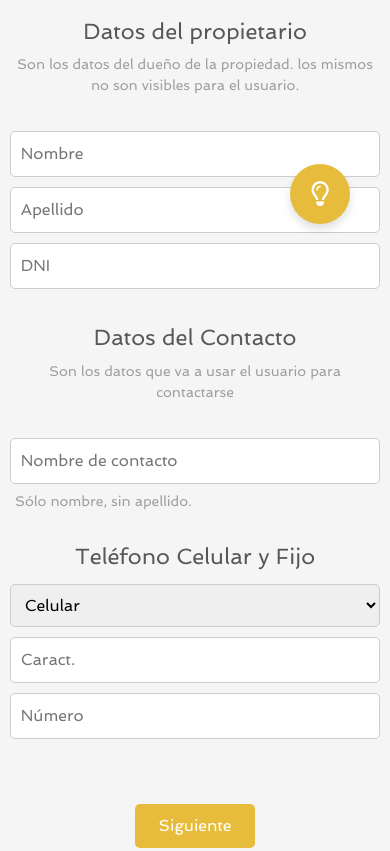
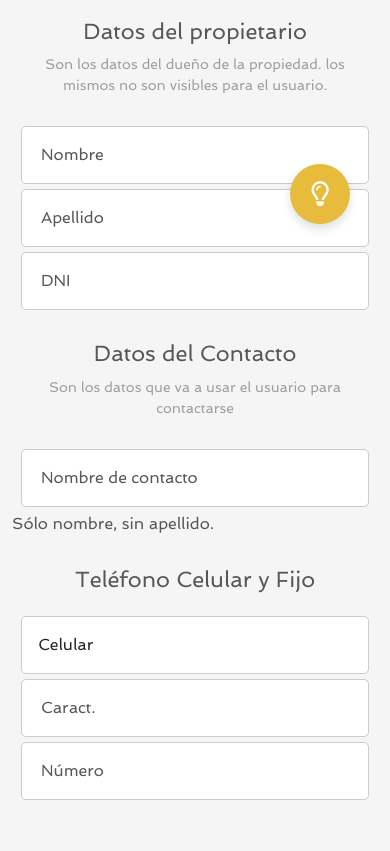
Before and after one commit to AguConco/alquileres-concollato, a plain HTML site: page pag/publicar.html in a window 390 px wide. Shown: the part 600-1451 px from the top of the page. Drawn offline with Linux system fonts and the light colour scheme.

Commit message:
bootstrap publicar

```diff
--- a/css/estilos.css
+++ b/css/estilos.css
@@ -33,12 +33,8 @@ select,
 textarea,
 button {
     font-family: "Spinnaker-Regular" !important;
-}
-
-main {
-    width: 100%;
-    min-height: 800px;
-    /* Cambiar */
+    outline: none;
+    color: #585757;
 }
 
 .subtitulo {
@@ -50,31 +46,6 @@ main {
     text-transform: uppercase;
     font-weight: 600;
 }
-
-.bodyInicio {
-    display: grid;
-    grid-template-columns: auto;
-    grid-template-rows: repeat(3, auto);
-
-
-}
-
-.bodyInicio header {
-    grid-row-start: 1;
-    grid-row-end: 2;
-
-}
-
-.bodyInicio main {
-    grid-row-start: 2;
-    grid-row-end: 3;
-}
-
-.bodyInicio footer {
-    grid-row-start: 3;
-    grid-row-end: 3;
-}
-
 
 header {
     height: 65px;
@@ -1031,8 +1002,8 @@ video {
 /* Publicar */
 
 .mainPublicar {
-    width: 1000px;
-    margin: 80px auto;
+    margin-top: 80px;
+    margin-bottom: 80px;
     color: #585757;
 }
 
@@ -1062,7 +1033,7 @@ video {
     border-radius: 5px;
     padding: 10px;
     left: -260px;
-    top: -150px;
+    top: -200px;
     z-index: 1000;
 }
 
@@ -1149,7 +1120,7 @@ video {
     margin: 5px 0;
 }
 
-.datosContacto input+span {
+.form-floating span {
     color: #9e9e9e;
     font-size: 14px;
     padding: 10px;
@@ -1157,20 +1128,19 @@ video {
 }
 
 .datosTel select {
-    width: 33%;
-    padding: 10px;
+    padding: 16px;
     font-size: 16px;
     border: 1px solid #ccc;
     border-radius: 5px;
+    width: 98%;
 }
 
 .datosTel input {
-    padding: 10px;
     font-size: 16px;
     border: 1px solid #ccc;
     border-radius: 5px;
-    width: 33%;
     margin: 5px 0;
+    width: 98%;
 }
 
 .siguientePaso {
@@ -1448,19 +1418,12 @@ video {
 
 
     /* Publicar */
-    .mainPublicar {
-        width: 580px;
-    }
 
     .mainPublicar h1 {
         width: 370px;
         text-align: center;
     }
 
-    .datosTel select {
-        width: 32%;
-    }
-
     .progreso div:nth-child(3) span {
         bottom: -42px;
         width: 150px;
@@ -1512,6 +1475,13 @@ video {
         width: 100%;
         padding-left: 0;
     }
+    .datosTel select {
+        width: 100%;
+    }
+    .datosTel input {
+        width: 100%;
+    }
+
 
 }
 
@@ -1764,10 +1734,10 @@ video {
 
     /* Explorar */
     /* Publicar */
-    .mainPublicar {
-        width: 100%;
-    }
-
+
+    label{
+        left: 16px !important;
+    }
     .infoPublicar {
         right: 40px;
     }
@@ -1776,15 +1746,9 @@ video {
         width: 275px;
         text-align: center;
     }
-
-    .progreso {
-        width: 100%;
-    }
-
     .infoPublicar p {
-
         left: -200px;
-        top: -200px;
+        top: -250px;
 
     }
 
--- a/pag/publicar.html
+++ b/pag/publicar.html
@@ -185,40 +185,62 @@
             </div>
         </div>
     </header>
-    <main class="mainPublicar">
-        <div>
+    <main class="mainPublicar container">
+        <div class="col-12 col-md-10 m-auto">
             <h1 class="subtitulo">¡Hola! Vamos a cargar tu anuncio paso a paso</h1>
             <h3>Paso 1</h3>
             <span>Estos datos son los que va a utilizar el huésped para comunicarse y reservar. Recordá revisarlos con frecuncia.</span>
         </div>
-        <div class="progreso">
+        <div class="progreso col-12 col-md-10">
             <div class="progresoActual"><i class="far fa-clipboard"></i><span>Datos generales</span></div>
             <div><i class="fas fa-photo-video"></i><span>Fotos y videos</span></div>
             <div><i class="fas fa-tasks"></i><span>Términos y Condiciones</span></div>
             <div><i class="far fa-check-circle"></i><span>Finalizar</span></div>
         </div>
-        <form action="#" method="post" class="formularioPublicar">
+        <form action="#" method="post" class="formularioPublicar col-12 col-md-10 m-auto">
             <div class="datosProritarios">
                 <h3>Datos del propietario</h3>
                 <span>Son los datos del dueño de la propiedad. los mismos no son visibles para el usuario.</span>
-                <input type="text" name="nombre" id="" placeholder="Nombre">
-                <input type="text" name="apellido" id="" placeholder="Apellido">
-                <input type="number" name="dni" id="" placeholder="DNI">
+                <div class="form-floating">
+                    <input class="form-control" autocomplete="off" type="text" name="nombre" id="nombre" placeholder="Nombre">
+                    <label for="floatingInput">Nombre</label>
+                </div>
+                <div class="form-floating">
+                    <input class="form-control" autocomplete="off" type="text" name="apellido" id="apellido" placeholder="Apellido">
+                    <label for="apellido">Apellido</label>
+                </div>
+                <div class="form-floating">
+                    <input class="form-control" autocomplete="off" type="number" name="dni" id="dni" placeholder="DNI">
+                    <label for="dni">DNI</label>
+                </div>
             </div>
             <div class="datosContacto">
                 <h3>Datos del Contacto</h3>
                 <span>Son los datos que va a usar el usuario para contactarse</span>
-                <input type="text" name="contacto" id="" placeholder="Nombre de contacto">
+                <div class="form-floating">
+                    <input class="form-control" autocomplete="off" type="text" name="contacto" id="contacto" placeholder="Nombre de contacto">
+                    <label for="contacto">Nombre de contacto</label>
+                </div>
                 <span>Sólo nombre, sin apellido.</span>
             </div>
             <div class="datosTel">
-                <h3>Teléfono Celular y Fijo</h3>
-                <select name="tel" id="">
-                    <option value="1">Celular</option>
-                    <option value="2">Fijo</option>
-                </select>
-                <input type="number" name="caract" id="" placeholder="Caract.">
-                <input type="number" name="numero" id="" placeholder="Número">
+                <h3 class="mb-4">Teléfono Celular y Fijo</h3>
+                <div class="d-md-flex align-items-center justify-content-between">
+                    <div class="col-12 col-md-4">
+                        <select class="form-control" name="tel" id="">
+                            <option value="1">Celular</option>
+                            <option value="2">Fijo</option>
+                        </select>
+                    </div>
+                    <div class="form-floating col-12 col-md-4">
+                        <input class="form-control" autocomplete="off" type="number" name="caract" id="caract" placeholder="Caract.">
+                        <label for="caract">Caract.</label>
+                    </div>
+                    <div class="form-floating col-12 col-md-4">
+                        <input class="form-control" autocomplete="off" type="number" name="numero" id="numero" placeholder="Número">
+                        <label for="numero">Número</label>
+                    </div>
+                </div>
             </div>
             <button class="siguientePaso btnEfecto">Siguiente</button>
         </form>
```
